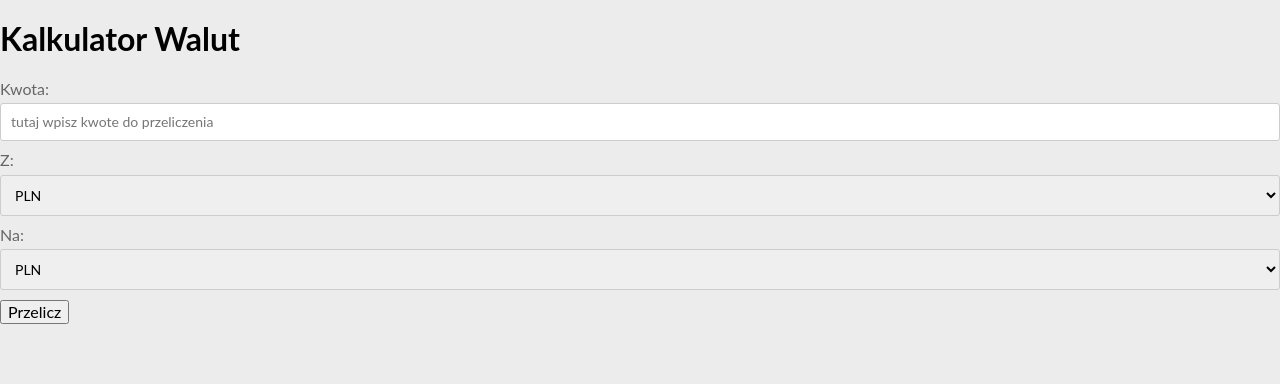
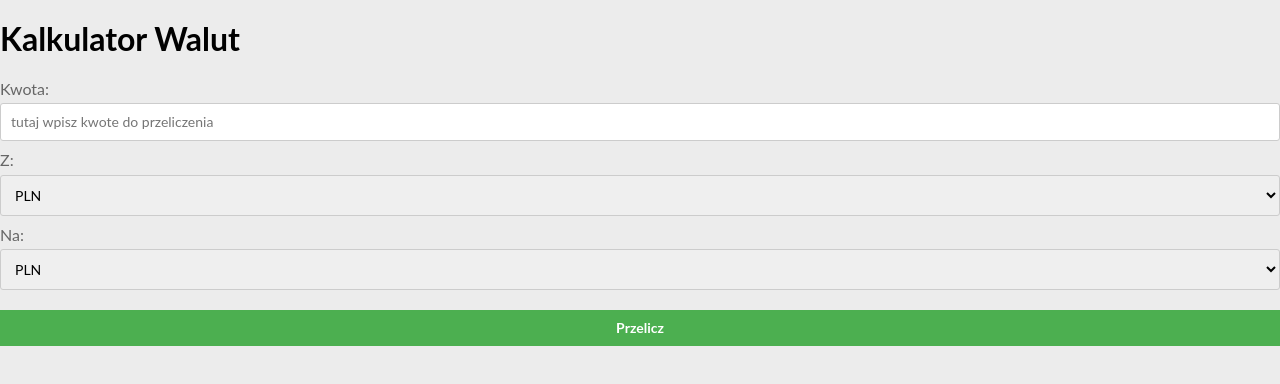
Before and after one commit to WojciechLuczak/CurrencyConverterWithDate, a React (Create React App) app: page / in a window 1280 px wide. Shown: the top 384 px of the page. Built offline with nearby package versions, Linux system fonts and the light colour scheme; a web font is replaced by a local one.

Commit message:
added button

```diff
--- a/src/App.js
+++ b/src/App.js
@@ -1,6 +1,7 @@
 import React from "react";
 import CurrencyChooser from "./CurrencyChooser";
 import MoneyToConvert from "./MoneyToConvert";
+import Button from "./Button";
 
 function App() {
   return (
@@ -21,9 +22,7 @@ function App() {
             </label>
             <CurrencyChooser />
 
-            <button className="form__button" onclick="convert()">
-              Przelicz
-            </button>
+            <Button />
           </div>
 
           <div id="result" className="result"></div>
--- /dev/null
+++ b/src/Button/index.js
@@ -0,0 +1,12 @@
+import React from 'react';
+import "./style.css";
+
+const Button = () => {
+    return (
+        <button className="form__button" onclick="convert()">
+              Przelicz
+            </button>
+    );
+
+};
+export default Button;
--- /dev/null
+++ b/src/Button/style.css
@@ -0,0 +1,16 @@
+.form__button {
+    width: 100%;
+    padding: 10px;
+    background-color: #4caf50;
+    border: none;
+    color: white;
+    font-weight: bold;
+    font-size: 14px;
+    cursor: pointer;
+    transition: background-color 0.3s ease;
+    margin-top: 10px;
+  }
+
+  .form__button:hover {
+    background-color: #45a049;
+  }
```
